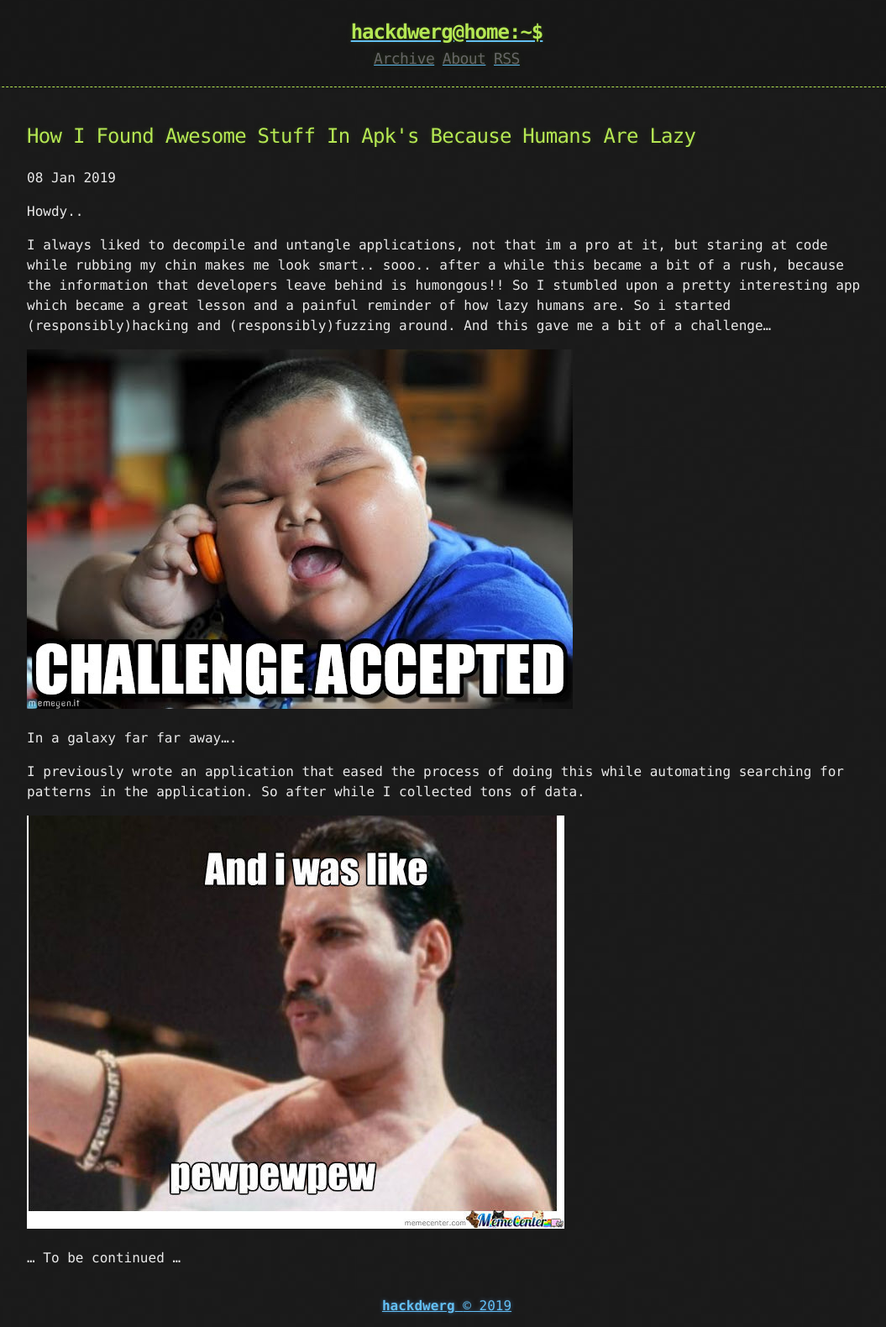
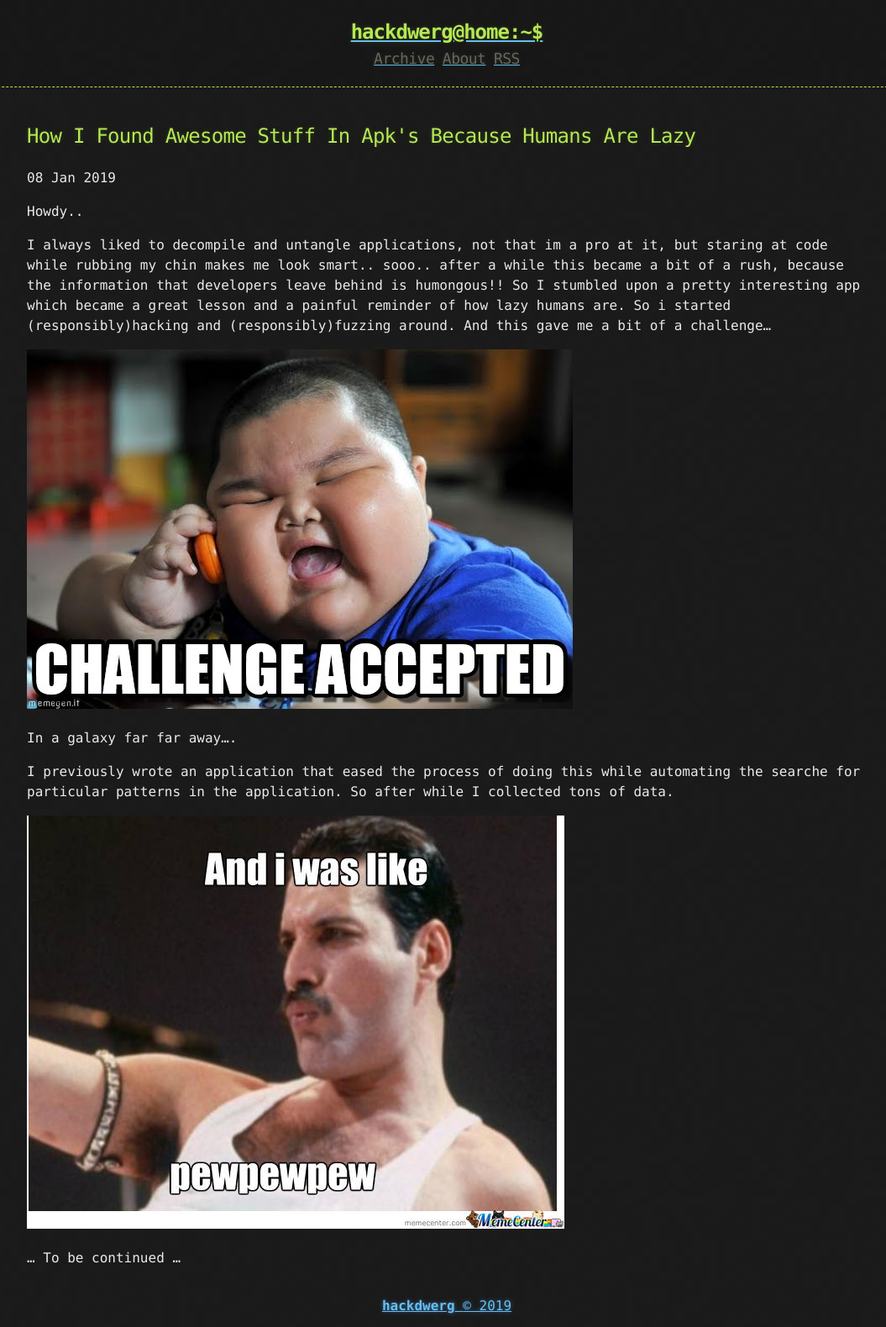
Before and after one commit to Hackdwerg/hackdwerg.github.io, a Jekyll site: the page built from _posts/2019-01-08-How-I-Found-awesome-stuff-in-APK's-because-humans-are-lazy.md, in a window 1280 px wide. Shown: the whole page at 84% size, without its empty margins (108-1163 px from the left). Built offline with Jekyll 4.4.1, drawn with Linux system fonts in a browser that asks for light colours.

Commit message:
Update 2019-01-08-How-I-Found-awesome-stuff-in-APK's-because-humans-are-lazy.md

```diff
--- a/_posts/2019-01-08-How-I-Found-awesome-stuff-in-APK's-because-humans-are-lazy.md
+++ b/_posts/2019-01-08-How-I-Found-awesome-stuff-in-APK's-because-humans-are-lazy.md
@@ -7,7 +7,7 @@ So I stumbled upon a pretty interesting app which became a great lesson and a pa
 
 In a galaxy far far away....
 
-I previously wrote an application that eased the process of doing this while automating searching for patterns in the application. So after while I collected tons of data.
+I previously wrote an application that eased the process of doing this while automating the searche for particular patterns in the application. So after while I collected tons of data.
 
 
 ![](https://github.com/Hackdwerg/hackdwerg.github.io/blob/master/assets/lol.jpg?raw=true)
```
